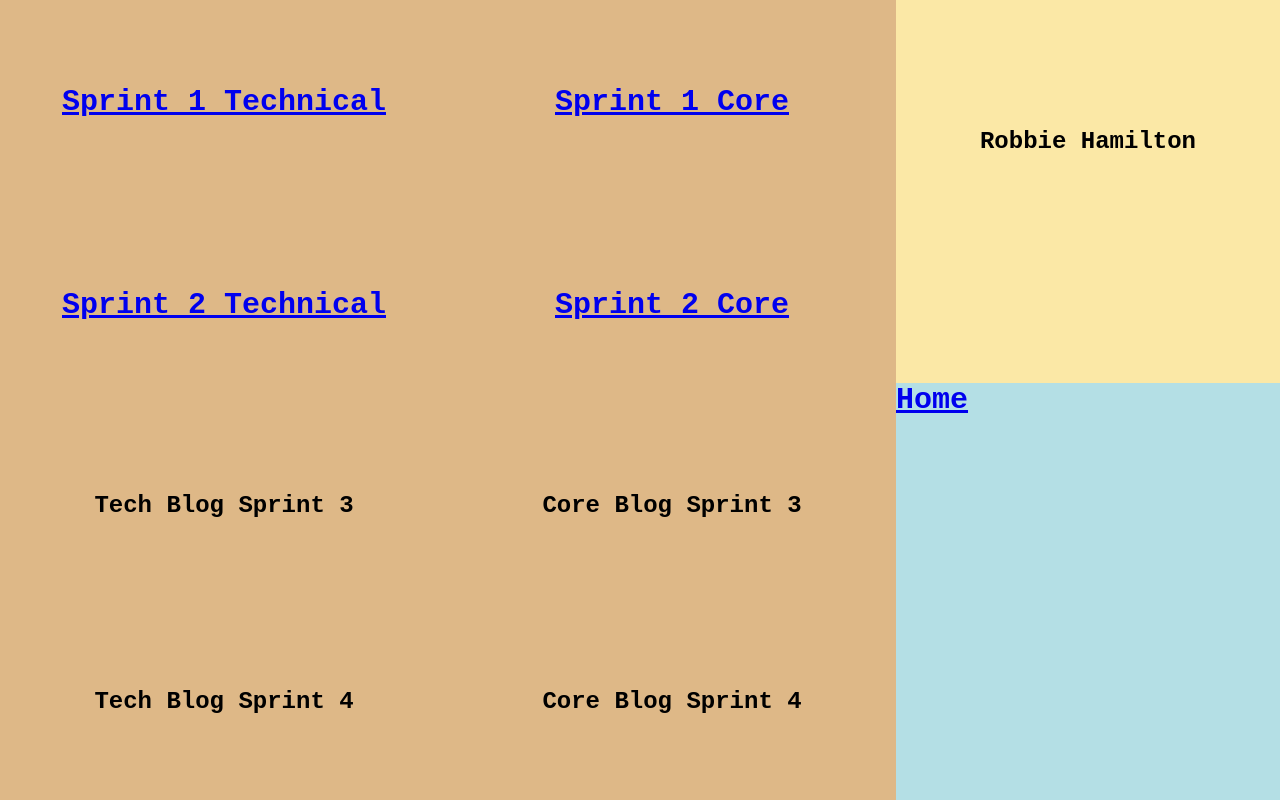
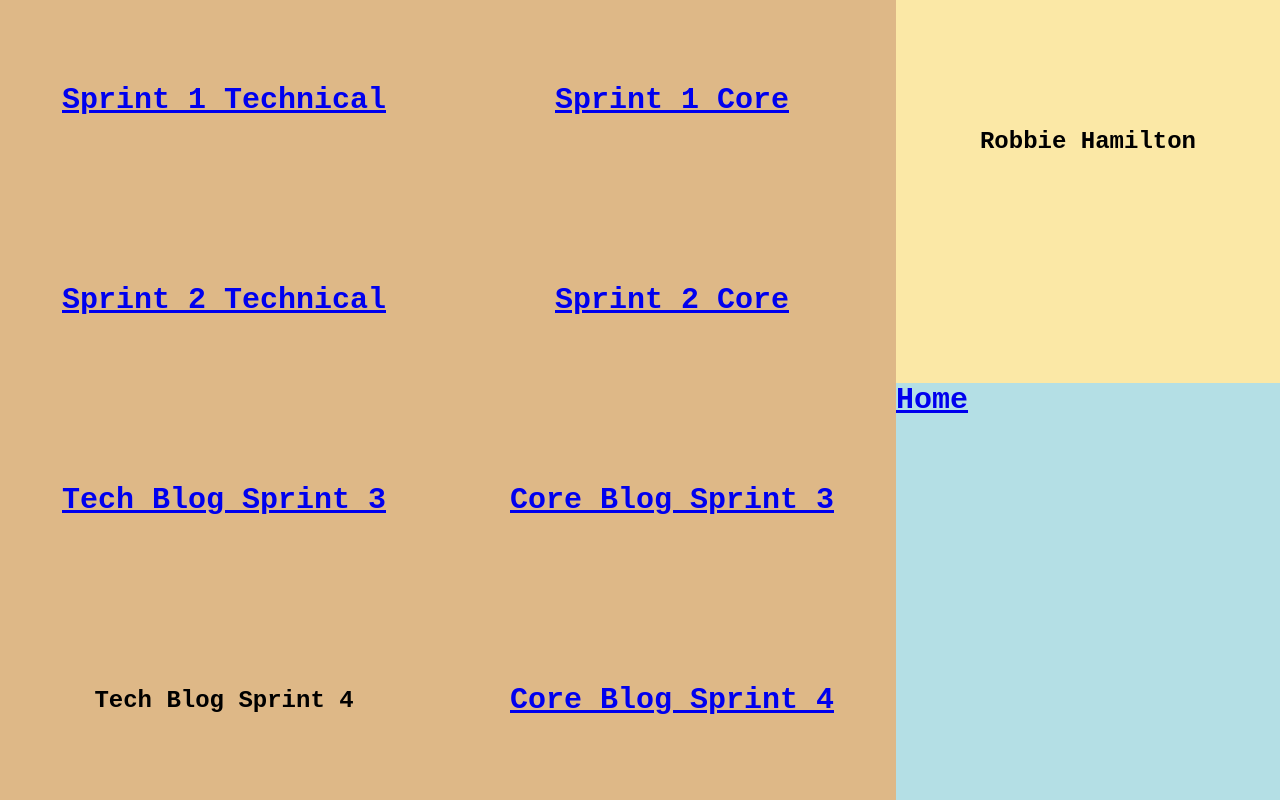
Before and after one commit to robert-hamilton36/robert-hamilton36.github.io, a plain HTML site: page blog/blog-main.html in a window 1280 px wide. Drawn offline with Linux system fonts and the light colour scheme.

Commit message:
add missing links to blog posts

```diff
--- a/blog/blog-main.html
+++ b/blog/blog-main.html
@@ -23,10 +23,10 @@
                     <div> <h1> <a href='sprint1-core.html' >Sprint 1 Core</a></h1> </div>
                     <div> <h1> <a href='Tech-blog S2.html' >Sprint 2 Technical</a></h1> </div>
                     <div> <h1> <a href='Sprint2 core.html' >Sprint 2 Core</a></h1> </div>
-                    <div> <h1> Tech Blog Sprint 3</h1> </div>
-                    <div> <h1> Core Blog Sprint 3</h1> </div>
-                    <div> <h1> Tech Blog Sprint 4</h1> </div>
-                    <div> <h1> Core Blog Sprint 4</h1> </div>
+                    <div> <h1> <a href='Sprint 3 Technical.html'>Tech Blog Sprint 3</a> </h1> </div>
+                    <div> <h1> <a href='Sprint 3 Core.html'>Core Blog Sprint 3</a></h1> </div>
+                    <div> <h1>  Tech Blog Sprint 4</h1> </div>
+                    <div> <h1> <a href='Sprint 4 Core.html'>Core Blog Sprint 4</a></h1> </div>
                     </div>
                 </div>
             </article>
```
